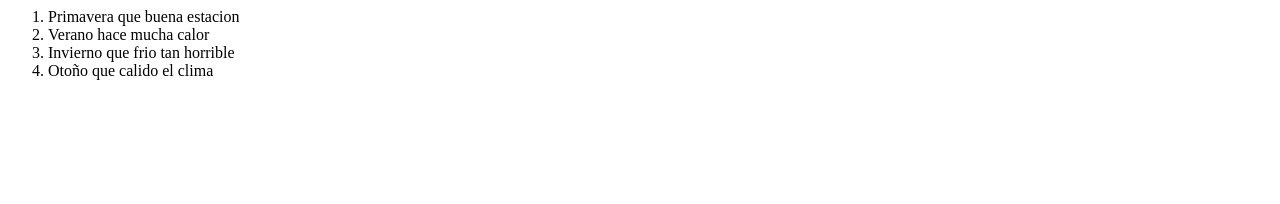
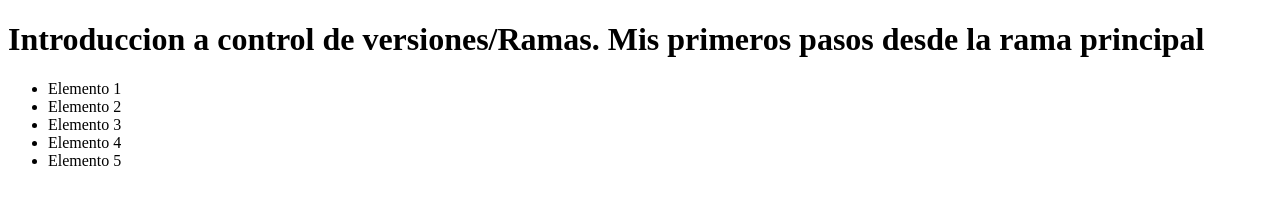
Before and after one commit to Sofia-Arias017/projectsDev, a plain HTML site: page index.html in a window 1280 px wide. Drawn offline with Linux system fonts and the light colour scheme.

Commit message:
Agregando hoja de estilos al html

```diff
--- a/index.html
+++ b/index.html
@@ -1,6 +1,19 @@
-<ol>
-    <li>Primavera que buena estacion</li>
-    <li>Verano hace mucha calor</li>
-    <li>Invierno que frio tan horrible</li>
-    <li>Otoño que calido el clima</li>
-</ol>
+<!DOCTYPE html>
+<html lang="en">
+<head>
+    <meta charset="UTF-8">
+    <meta name="viewport" content="width=device-width, initial-scale=1.0">
+    <title>Intro Web</title>
+    <link rel="stylesheet" href="style.css">
+</head>
+<body>
+    <h1>Introduccion a control de versiones/Ramas. Mis primeros pasos desde la rama principal</h1>
+    <ul>
+        <li>Elemento 1</li>
+        <li>Elemento 2</li>
+        <li>Elemento 3</li>
+        <li>Elemento 4</li>
+        <li>Elemento 5</li>
+    </ul>
+</body>
+</html>
```
